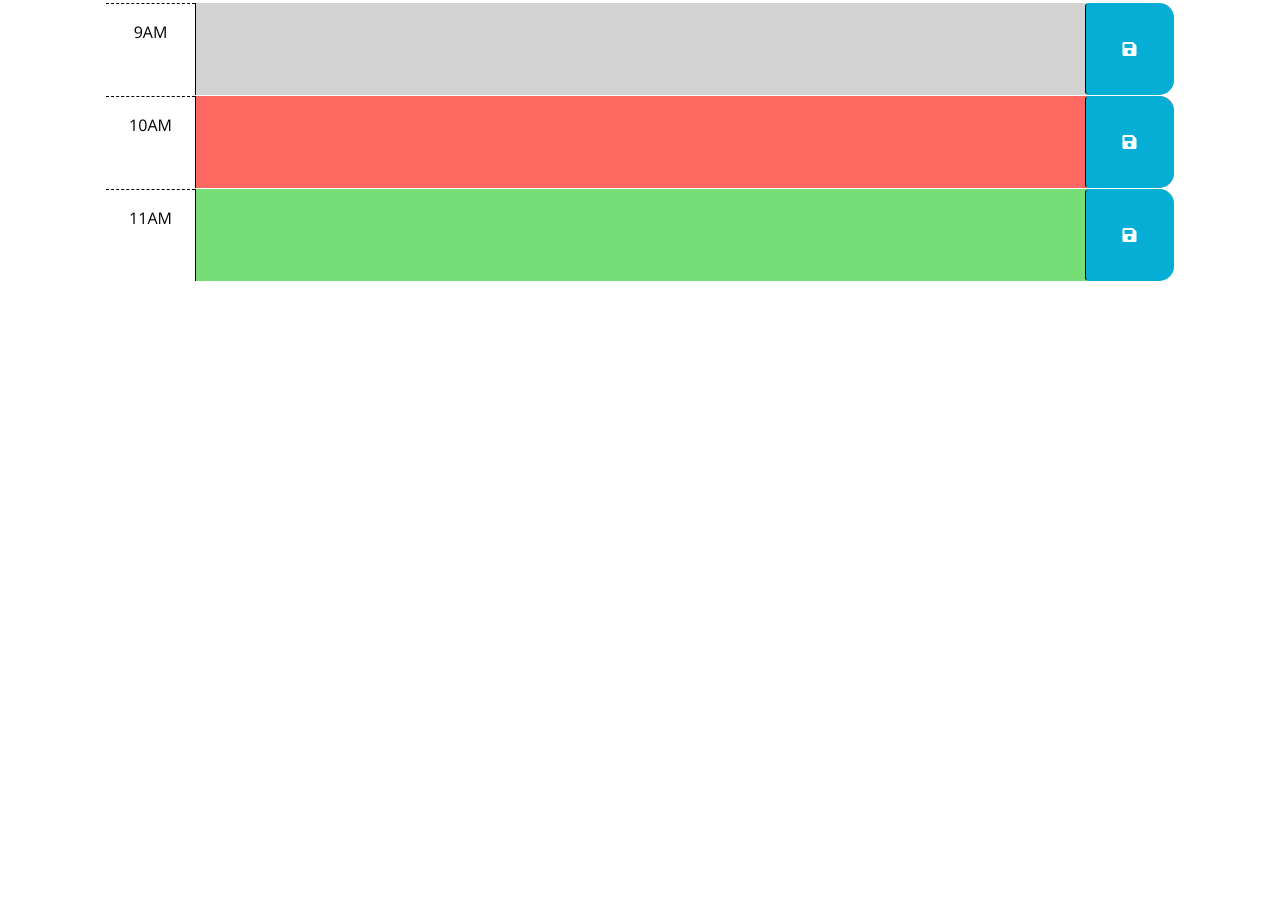
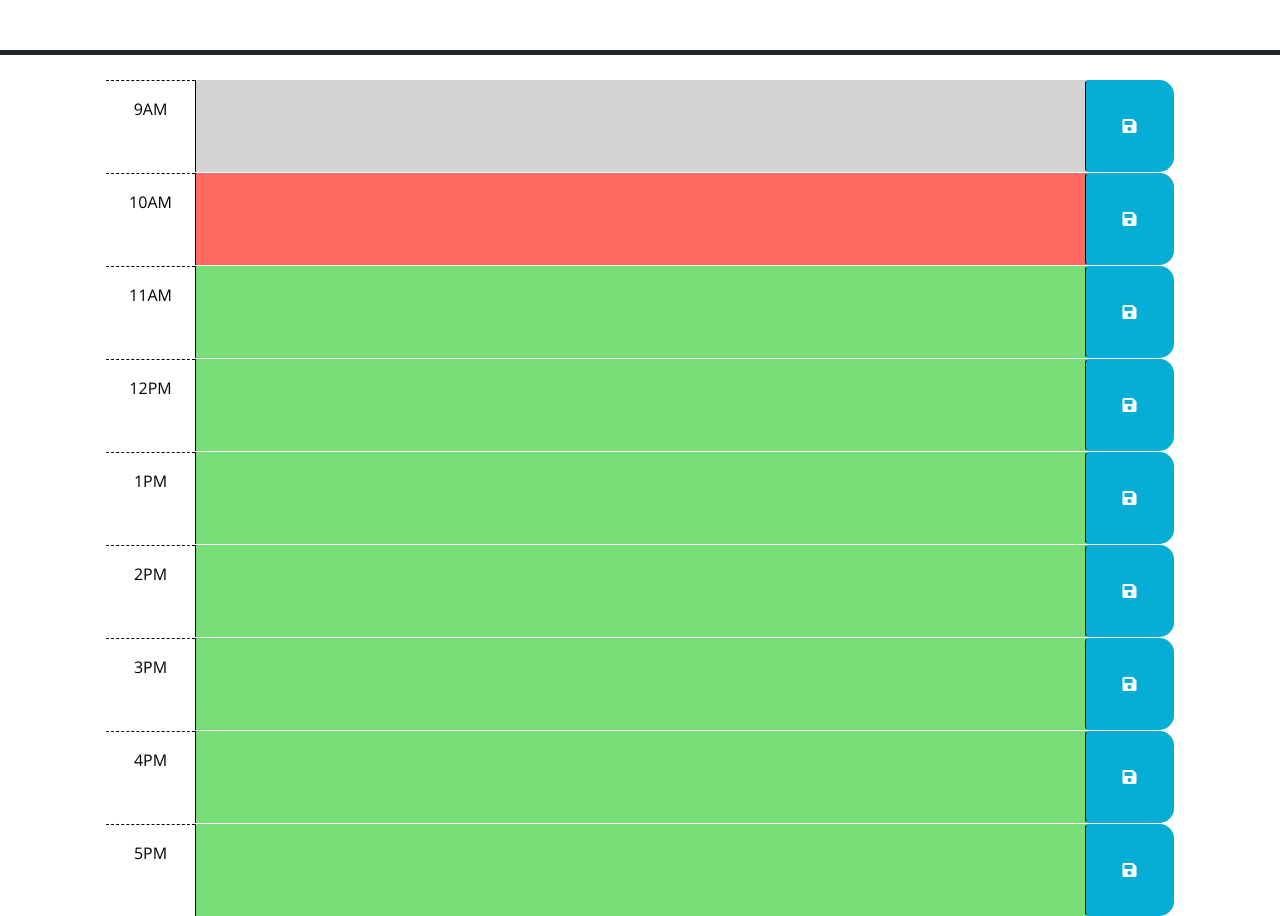
Before and after one commit to lepalmer01/Work-Day-Scheduler, a plain HTML site: page index.html in a window 1280 px wide. Shown: the part 300-1216 px from the top of the page. Before the commit the page ends 800 px from the top, so only its background shows below. Drawn offline with nearby package versions, Linux system fonts and the light colour scheme; files that its build step writes are made by us from their sources.

Commit message:
created additional time blocks for the entire work day in html

```diff
--- a/index.html
+++ b/index.html
@@ -4,16 +4,19 @@
     <meta charset="UTF-8" />
     <meta name="viewport" content="width=device-width, initial-scale=1.0" />
     <meta http-equiv="X-UA-Compatible" content="ie=edge" />
+    <!----BOOTSTRAP---->
     <link
       rel="stylesheet"
       href="https://cdn.jsdelivr.net/npm/bootstrap@5.1.3/dist/css/bootstrap.min.css"
     />
+    <!----FONTAWESOME---->
     <link
       rel="stylesheet"
       href="https://use.fontawesome.com/releases/v5.8.1/css/all.css"
       integrity="sha384-50oBUHEmvpQ+1lW4y57PTFmhCaXp0ML5d60M1M7uH2+nqUivzIebhndOJK28anvf"
       crossorigin="anonymous"
     />
+    <!----GOOGLE FONTS---->
     <link
       href="https://fonts.googleapis.com/css?family=Open+Sans&display=swap"
       rel="stylesheet"
@@ -24,22 +27,11 @@
 
   <body>
     <header class="p-5 mb-4 border-5 border-bottom border-dark text-center">
-      <h1 class="display-3">Work Day Scheduler</h1>
+      <h1 class="display-3" id="title">Work Day  <br> Scheduler</h1>
       <p class="lead">A simple calendar app for scheduling your work day</p>
       <p id="currentDay" class="lead"></p>
     </header>
     <div class="container-lg px-5">
-      <!-- Use class for "past", "present", and "future" to apply styles to the
-        time-block divs accordingly. The javascript will need to do this by
-        adding/removing these classes on each div by comparing the hour in the
-        id to the current hour. The html provided below is meant to be an example
-        demonstrating how the css provided can be leveraged to create the
-        desired layout and colors. The html below should be removed or updated
-        in the finished product. Remember to delete this comment once the
-        code is implemented.
-        -->
-
-      <!-- Example of a past time block. The "past" class adds a gray background color. -->
       <div id="hour-9" class="row time-block past">
         <div class="col-2 col-md-1 hour text-center py-3">9AM</div>
         <textarea class="col-8 col-md-10 description" rows="3"> </textarea>
@@ -48,7 +40,6 @@
         </button>
       </div>
 
-      <!-- Example of a a present time block. The "present" class adds a red background color. -->
       <div id="hour-10" class="row time-block present">
         <div class="col-2 col-md-1 hour text-center py-3">10AM</div>
         <textarea class="col-8 col-md-10 description" rows="3"> </textarea>
@@ -57,7 +48,6 @@
         </button>
       </div>
 
-      <!-- Example of a future time block. The "future" class adds a green background color. -->
       <div id="hour-11" class="row time-block future">
         <div class="col-2 col-md-1 hour text-center py-3">11AM</div>
         <textarea class="col-8 col-md-10 description" rows="3"> </textarea>
@@ -65,6 +55,55 @@
           <i class="fas fa-save" aria-hidden="true"></i>
         </button>
       </div>
+
+      <div id="hour-12" class="row time-block future">
+        <div class="col-2 col-md-1 hour text-center py-3">12PM</div>
+        <textarea class="col-8 col-md-10 description" rows="3"> </textarea>
+        <button class="btn saveBtn col-2 col-md-1" aria-label="save">
+          <i class="fas fa-save" aria-hidden="true"></i>
+        </button>
+      </div>
+
+      <div id="hour-13" class="row time-block future">
+        <div class="col-2 col-md-1 hour text-center py-3">1PM</div>
+        <textarea class="col-8 col-md-10 description" rows="3"> </textarea>
+        <button class="btn saveBtn col-2 col-md-1" aria-label="save">
+          <i class="fas fa-save" aria-hidden="true"></i>
+        </button>
+      </div>
+
+      <div id="hour-14" class="row time-block future">
+        <div class="col-2 col-md-1 hour text-center py-3">2PM</div>
+        <textarea class="col-8 col-md-10 description" rows="3"> </textarea>
+        <button class="btn saveBtn col-2 col-md-1" aria-label="save">
+          <i class="fas fa-save" aria-hidden="true"></i>
+        </button>
+      </div>
+
+      <div id="hour-15" class="row time-block future">
+        <div class="col-2 col-md-1 hour text-center py-3">3PM</div>
+        <textarea class="col-8 col-md-10 description" rows="3"> </textarea>
+        <button class="btn saveBtn col-2 col-md-1" aria-label="save">
+          <i class="fas fa-save" aria-hidden="true"></i>
+        </button>
+      </div>
+
+      <div id="hour-11" class="row time-block future">
+        <div class="col-2 col-md-1 hour text-center py-3">4PM</div>
+        <textarea class="col-8 col-md-10 description" rows="3"> </textarea>
+        <button class="btn saveBtn col-2 col-md-1" aria-label="save">
+          <i class="fas fa-save" aria-hidden="true"></i>
+        </button>
+      </div>
+
+      <div id="hour-16" class="row time-block future">
+        <div class="col-2 col-md-1 hour text-center py-3">5PM</div>
+        <textarea class="col-8 col-md-10 description" rows="3"> </textarea>
+        <button class="btn saveBtn col-2 col-md-1" aria-label="save">
+          <i class="fas fa-save" aria-hidden="true"></i>
+        </button>
+      </div>
+
 
     <script src="https://code.jquery.com/jquery-3.4.1.min.js"></script>
     <script
```
